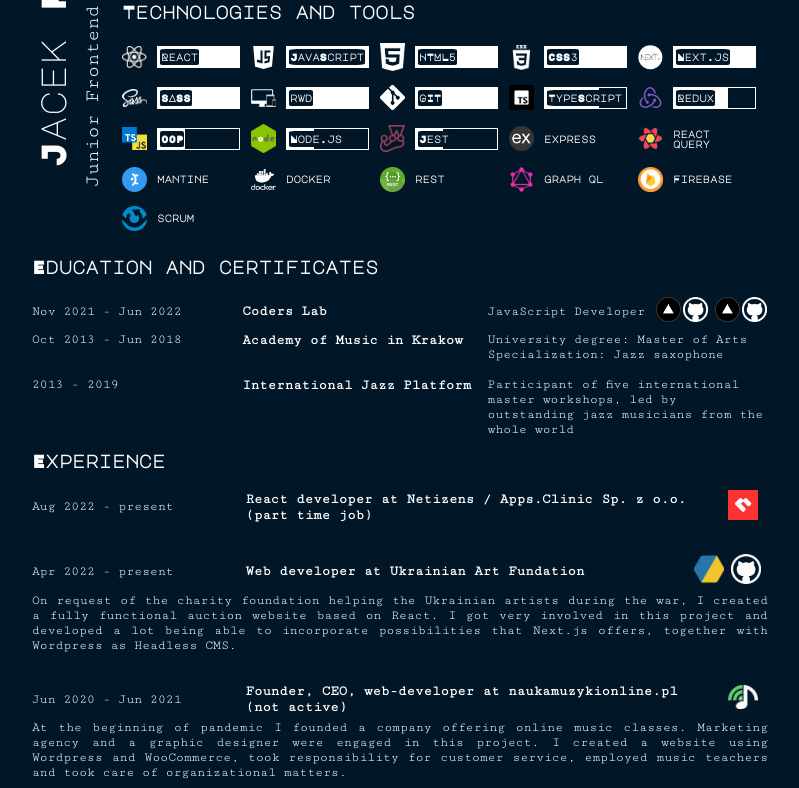
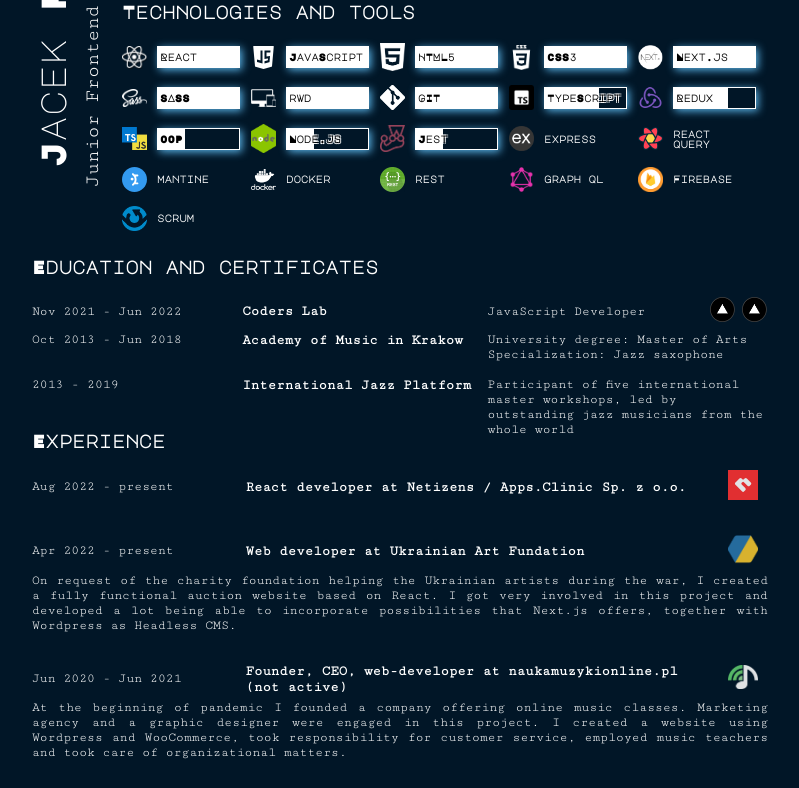
Before and after one commit to wiewiex/interactive-cv, a React (Create React App) app: page / in a window 1280 px wide. Shown: the part 240-1028 px from the top of the page, without its empty margins (240-1039 px from the left). Built offline with nearby package versions, Linux system fonts and the light colour scheme; a web font is replaced by a local one.

Commit message:
web version

```diff
--- a/src/components/Education.js
+++ b/src/components/Education.js
@@ -15,17 +15,17 @@ export default function Education() {
               <a href="https://portfolio-lab-project-wiewiex.vercel.app">
                 <img src="experience/vercel.png" alt="vercel logo" />
               </a>
-              <a href="https://github.com/wiewiex/portfolio-lab-project">
+              {/* <a href="https://github.com/wiewiex/portfolio-lab-project">
                 <img src="experience/github.png" alt="github logo" />
-              </a>
+              </a> */}
             </div>
             <div className="links">
               <a href="https://ciekawsze-zadania.vercel.app">
                 <img src="experience/vercel.png" alt="vercel logo" />
               </a>
-              <a href="https://github.com/wiewiex/ciekawsze-zadania">
+              {/* <a href="https://github.com/wiewiex/ciekawsze-zadania">
                 <img src="experience/github.png" alt="github logo" />
-              </a>
+              </a> */}
             </div>
           </div>
         </div>
--- a/src/components/Experience.js
+++ b/src/components/Experience.js
@@ -8,7 +8,8 @@ export default function Experience() {
         <div className="datesRoleLinks">
           <p className="dates">Aug 2022 - present</p>
           <h5 className="role">
-            React developer at Netizens / Apps.Clinic Sp. z o.o. (part time job)
+            React developer at Netizens / Apps.Clinic Sp. z o.o.
+            {/* (part time job) */}
           </h5>
           <div className="links">
             <a href="https://www.netizens.pl/">
@@ -25,9 +26,9 @@ export default function Experience() {
             <a href="https://uaworld.pl">
               <img src="experience/uaworld.png" alt="uaart logo" />
             </a>
-            <a href="https://github.com/wiewiex/uaworld.pl-review">
+            {/* <a href="https://github.com/wiewiex/uaworld.pl-review">
               <img src="experience/github.png" alt="github logo" />
-            </a>
+            </a> */}
           </div>
         </div>
         <p className="description">
--- a/src/styles/App.scss
+++ b/src/styles/App.scss
@@ -95,7 +95,7 @@ p {
 .singlePage {
   position: relative;
   width: 796px;
-  height: 1123px;
+  // height: 1123px;
   padding: 20px 30px;
   display: flex;
   flex-direction: column;
@@ -107,21 +107,20 @@ p {
 }
 
 //website
-// .singlePage:first-of-type {
-//   padding-bottom: 0;
-//   margin-bottom: 0;
-// }
+.singlePage:first-of-type {
+  padding-bottom: 0;
+  margin-bottom: 0;
+}
 
-// .singlePage:last-of-type {
-//   padding-top: 0;
-//   margin-top: 0;
-// }
-//
+.singlePage:last-of-type {
+  padding-top: 0;
+  margin-top: 0;
+}
 
 //pdf
-.singlePage:last-of-type {
-  justify-content: space-between;
-}
+// .singlePage:last-of-type {
+//   justify-content: space-between;
+// }
 
 .consent {
   visibility: hidden;
--- a/src/styles/Experience.scss
+++ b/src/styles/Experience.scss
@@ -9,10 +9,10 @@
   position: relative;
 
   //website version
-  // top: -20px;
-  // @include mobile {
-  //   top: 0;
-  // }
+  top: -20px;
+  @include mobile {
+    top: 0;
+  }
 
   h3 {
     margin-bottom: 20px;
--- a/src/styles/Technologies.scss
+++ b/src/styles/Technologies.scss
@@ -42,20 +42,21 @@
   .level {
     display: flex;
     border: 1px ridge white;
-    // box-shadow: 2px 2px 8px rgb(91, 182, 235);
+    box-shadow: 2px 2px 8px rgb(91, 182, 235);
     position: relative;
 
     h4 {
-      // text-shadow: -1px 1px 0 white, 1px 1px 0 white, 1px -1px 0 white,
-      //   -1px -1px 0 white;
-      // top: 25%;
-      // color: black;
+      text-shadow: -1px 1px 0 white, 1px 1px 0 white, 1px -1px 0 white,
+        -1px -1px 0 white;
+      top: 25%;
+      color: black;
 
-      background-color: $color-darkBlue;
-      color: white;
-      padding: 3px 1px;
-      top: 10%;
-      border-radius: 10%;
+      //pdf
+      // background-color: $color-darkBlue;
+      // color: white;
+      // padding: 3px 1px;
+      // top: 10%;
+      // border-radius: 10%;
 
       position: absolute;
       left: 2px;
```
